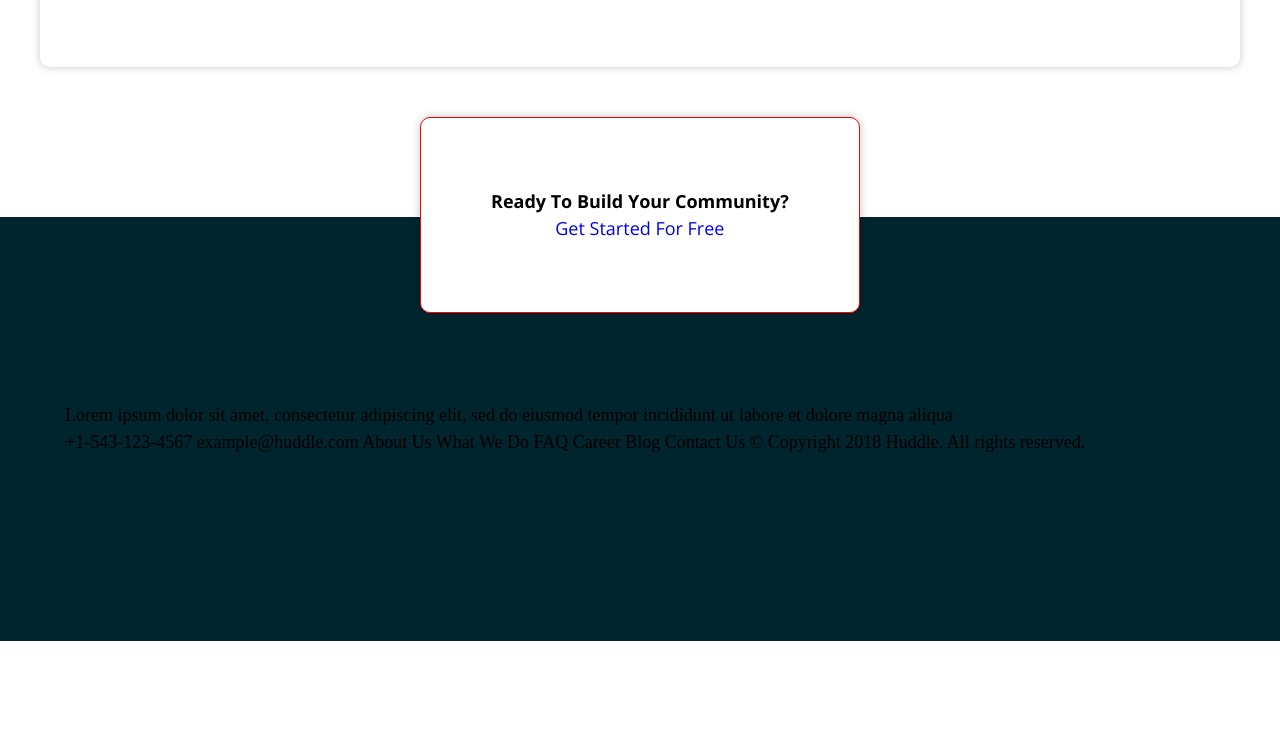
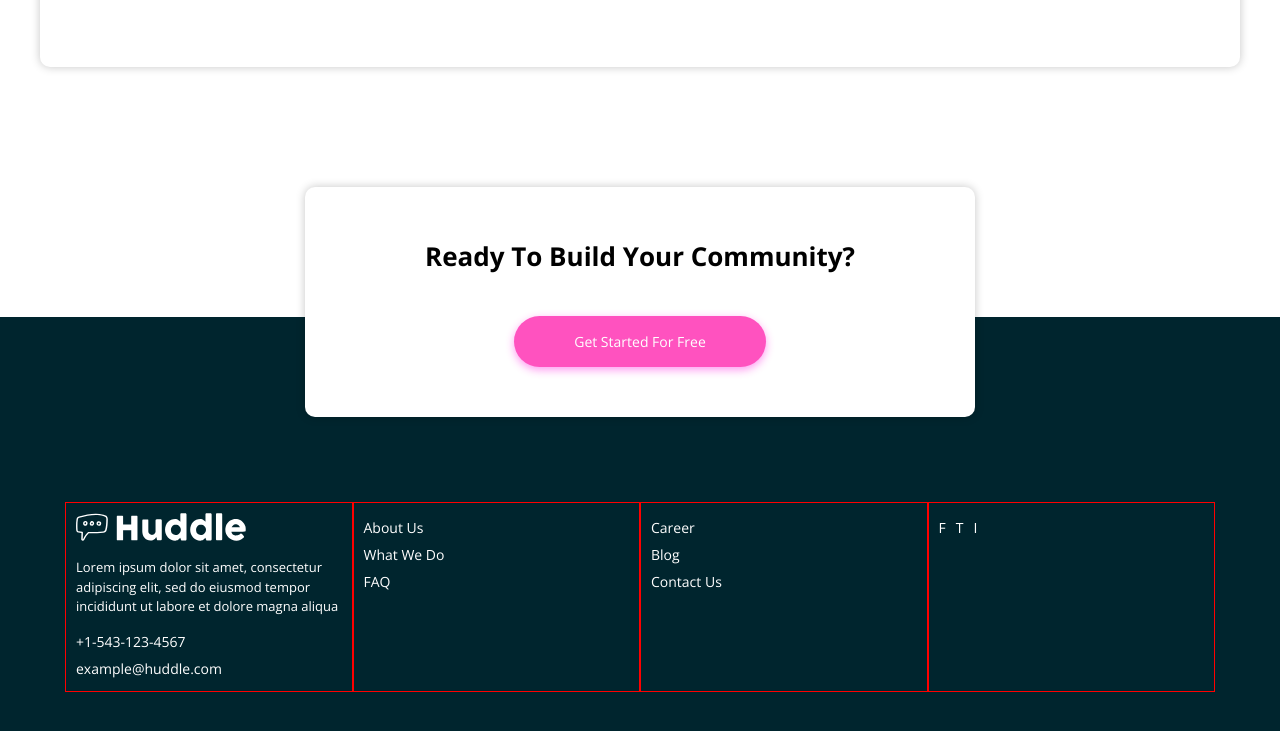
Before and after one commit to Alexcmyk/Huddle-Landing-Page, a plain HTML site: page index.html in a window 1280 px wide. Shown: the part 2405-3136 px from the top of the page. Before the commit the page ends 3046 px from the top, so only its background shows below. Drawn offline with nearby package versions, Linux system fonts and the light colour scheme.

Commit message:
Completed main css and html

```diff
--- a/css/_content.scss
+++ b/css/_content.scss
@@ -2,6 +2,7 @@ main {
 
     display: flex;
     flex-direction: column;
+    width: 100%;
 
     .container {
         display: flex;
@@ -44,29 +45,51 @@ main {
                 line-height: 2;
             }
 
-            max-width: 45%;
+            max-width: 50%;
         }
 
     }
 
-    .cta .container {
-        position: absolute;
-        z-index: 2;
-        left: 50%;
-        transform: translateX(-220px);
-        flex-direction: column;
-        text-align: center;
-        align-items: center;
-        border: 1px red solid;
-        margin-top: 50px;
-        margin-bottom: 50px;
-        max-width: 50%;
-        border-radius: 10px;
-        padding: 70px;
-        background-color: #fff;
-        box-shadow: 0px 0px 10px rgba(0, 0, 0, 0.226);
-        font-family: $bodyFont,sans-serif;
+    .cta {
+        display: flex;
+        justify-content: center;
+
+        .cta_info {
+
+            text-align: center;
+            position: absolute;
+            margin-top: 120px;
+            padding: 50px 120px;
+            border-radius: 10px;
+            background: #fff;
+            box-shadow: 0px 0px 10px rgba(0, 0, 0, 0.226);
+            font-family: $bodyFont;
+
+            h2 {
+                font-size: 26px;
+            }
+
+            a {
+                background-color: $mainButton;
+                display: inline-block;
+                margin-top: 40px;
+                padding: 15px 60px;
+                border-radius: 30px;
+                color: #fff;
+                font-family: $bodyFont;
+                font-size: 14px;
+                box-shadow: 0px 3px 8px rgba(255, 32, 225, 0.452);
+                transition: background-color 0.3s ease-in-out;
+            }
+
+            a:hover {
+                background-color: $mainButtonHover;
+            }
+        }
     }
 
 
+
+
+
 }
--- a/css/_footer.scss
+++ b/css/_footer.scss
@@ -1,7 +1,53 @@
 
 footer {
-    margin-top: 150px;
+    margin-top: 250px;
     background-color: $headerColor;
     padding-top: 160px;
-    padding-bottom: 160px;
+    padding-bottom: 80px;
+    color:#fff;
+    font-family: $bodyFont;
+
+    .container {
+        display: flex;
+        flex-wrap: wrap;
+        justify-content: space-between;
+
+    }
+
+    .child {
+        flex: 1 0 25%;
+        // margin: 5px;
+        border: 1px red solid;
+        padding: 10px;
+        margin-bottom: 10px;
+
+
+
+
+        img {
+            max-width: 170px;
+        }
+
+        a {
+            color: #fff;
+            font-size: 14px;
+            display: inline-block;
+        }
+
+        p {
+            font-size: 13px;
+            margin: 10px 0;
+        }
+
+    }
+
+    .container ul:nth-child(4) {
+        display: flex;
+
+        li {
+            padding-right: 10px;
+        }
+
+    }
+
 }
--- a/css/_global.scss
+++ b/css/_global.scss
@@ -54,3 +54,7 @@ line-height: 1.5;
     margin: 0 auto;
     padding: 25px;
 }
+
+ul {
+    list-style-type: none;
+}
--- /dev/null
+++ b/css/_media_queries.scss
@@ -0,0 +1,90 @@
+
+
+@media (max-width:1000px) {
+
+    .container {
+        padding: 40px;
+    }
+
+    .hero img {
+        width: 400px;
+    }
+
+    .hero .hero_info h1 {
+        font-size: 28px;
+    }
+
+    div .container {
+
+    }
+
+    main .grow .container,
+    main .flow .container,
+    main .users .container {
+        padding: 0;
+        box-shadow: none;
+    }
+
+
+}
+
+@media (max-width: 860px) {
+
+    .hero .container {
+        flex-direction: column;
+        text-align: center;
+        justify-content: center;
+
+        img {
+            margin-top: 40px;
+            max-width: 100%;
+        }
+
+        .hero_info {
+        max-width: 100%;
+        padding-right: 0;
+
+            h1 {
+                max-width: 100%;
+            }
+
+        }
+    }
+
+    main .container {
+        flex-direction: column;
+        text-align: center;
+    }
+
+    main .grow .container .info,
+    main .users .container .info
+     {
+        max-width: 90%;
+        order: 1;
+    }
+
+    main .flow .container .info {
+        max-width: 90%;
+    }
+
+    main .cta .cta_info {
+
+        h2 {
+            font-size: 20px;
+        }
+
+        padding: 50px 50px
+
+    }
+
+    footer .container {
+        flex-direction: column;
+        max-width: 100%;
+
+
+    }
+
+
+
+
+}
--- a/css/main.scss
+++ b/css/main.scss
@@ -3,3 +3,4 @@
 @import 'hero';
 @import 'content';
 @import 'footer';
+@import 'media_queries';
--- a/index.html
+++ b/index.html
@@ -79,39 +79,48 @@
       </section>
 
       <section class="cta">
-      <div class="container">
           <div class="cta_info">
             <h2>Ready To Build Your Community?</h2>
             <a href="#">Get Started For Free</a>
-        </div>
           </div>
       </section>
     </main>
 
     <footer>
       <div class="container">
+
+        <div class="child">
+          <img src="./images/logo-white.svg" alt="footer logo">
+
           <p>Lorem ipsum dolor sit amet, consectetur adipiscing elit, sed do eiusmod tempor incididunt ut labore et dolore magna aliqua</p>
 
-      +1-543-123-4567
-      example@huddle.com
+          <ul>
+            <li><a href="tele:#">+1-543-123-4567</a></li>
+            <li><a href="mailto:#">example@huddle.com</a></li>
+          </ul>
+        </div>
 
-      About Us
-      What We Do
-      FAQ
+        <ul class="child">
+          <li><a href="#">About Us</a></li>
+          <li><a href="#">What We Do</a></li>
+          <li><a href="#">FAQ</a></li>
+        </ul>
 
-      Career
-      Blog
-      Contact Us
+        <ul class="child">
+          <li><a href="#">Career</a></li>
+          <li><a href="#">Blog</a></li>
+          <li><a href="#">Contact Us</a></li>
+        </ul>
 
-      &copy; Copyright 2018 Huddle. All rights reserved.
+        <ul class="child">
+          <li><a href="#">F</a></li>
+          <li><a href="#">T</a></li>
+          <li><a href="#">I</a></li>
+        </ul>
+
+        <!-- <div class="copy_right">&copy; Copyright 2018 Huddle. All rights reserved.</div> -->
+
       </div>
     </footer>
-
-  <!-- <footer>
-    <p class="attribution">
-      Challenge by <a href="https://www.frontendmentor.io?ref=challenge" target="_blank">Frontend Mentor</a>.
-      Coded by <a href="#">Your Name Here</a>.
-    </p>
-  </footer> -->
   </body>
 </html>
```
Also changed, not shown: css/main.css, images/logo-white.svg (added), 1 other file. Lines whose indentation alone changed are shown as unchanged.
